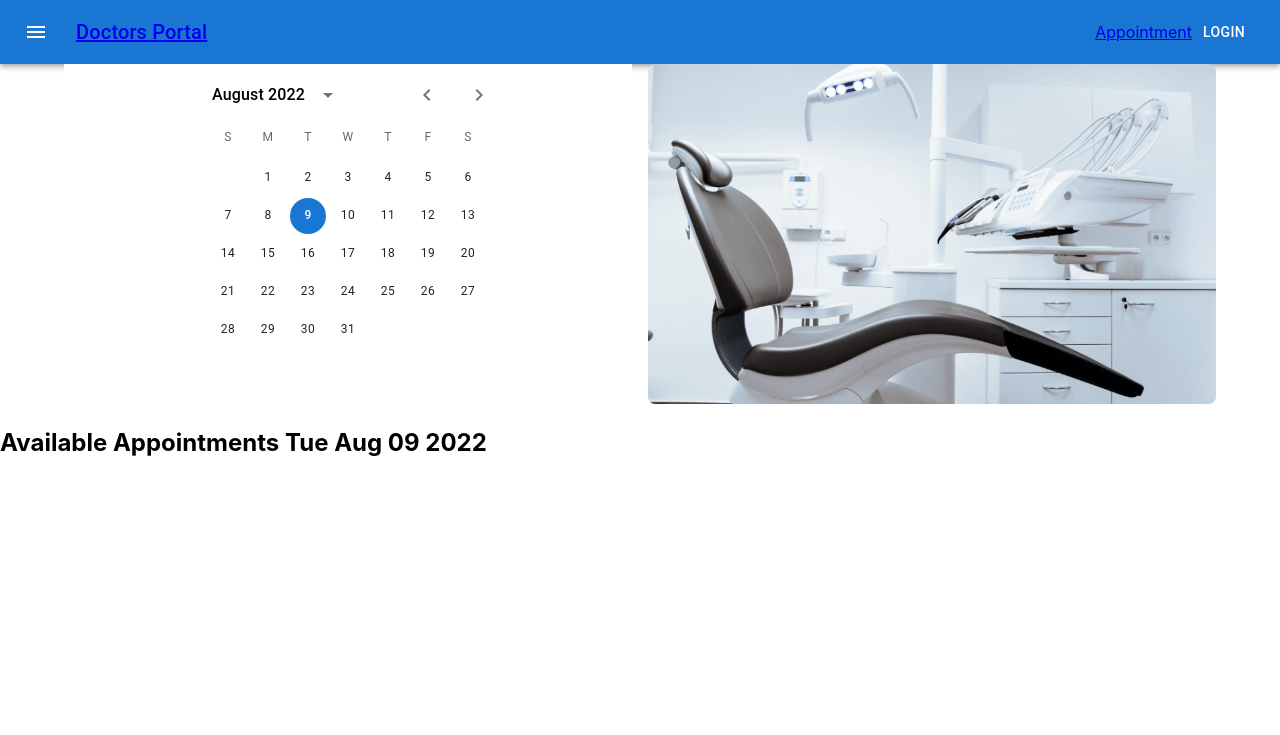
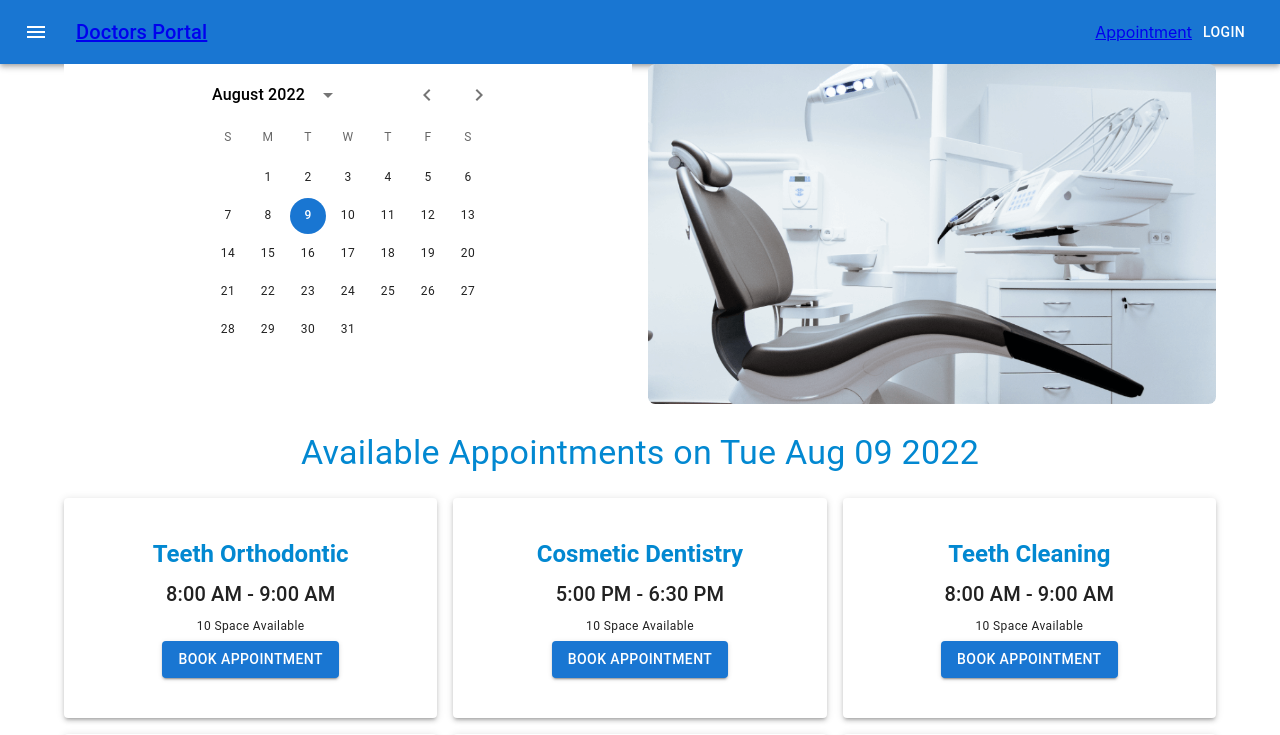
Before and after one commit to Foy5al/dazzling-smile-client-site, a React (Create React App) app: page /appointment in a window 1280 px wide. Shown: the top 735 px of the page. Built offline with nearby package versions, Linux system fonts and the light colour scheme.

Commit message:
appointment modal

```diff
--- a/src/Pages/Appointment/AvailableAppointments/AvailableAppointments.js
+++ b/src/Pages/Appointment/AvailableAppointments/AvailableAppointments.js
@@ -1,10 +1,60 @@
 import React from 'react';
+import { Container, Grid, Typography } from '@mui/material';
+import Booking from '../Booking/Booking';
 
+const bookings = [
+    {
+        id: 1,
+        name: 'Teeth Orthodontic',
+        time: '8:00 AM - 9:00 AM',
+        space: 10,
+    },
+    {
+        id: 2,
+        name: 'Cosmetic Dentistry',
+        time: '5:00 PM - 6:30 PM',
+        space: 10,
+    },
+    {
+        id: 3,
+        name: 'Teeth Cleaning',
+        time: '8:00 AM - 9:00 AM',
+        space: 10,
+    },
+    {
+        id: 4,
+        name: 'Cavity Protection',
+        time: '7:00 AM - 8:30 AM',
+        space: 10,
+    },
+    {
+        id: 5,
+        name: 'Teeth Orthodontic',
+        time: '8:00 AM - 9:00 AM',
+        space: 10,
+    },
+    {
+        id: 6,
+        name: 'Teeth Orthodontic',
+        time: '8:00 AM - 9:00 AM',
+        space: 10,
+    }
+]
 const AvailableAppointments = ({ date }) => {
     return (
-        <div>
-            <h2>Available Appointments {date.toDateString()}</h2>
-        </div>
+        <Container>
+            <Typography variant='h4' sx={{ color: 'info.main', my: 3, textAlign: 'center' }}>Available Appointments on {date.toDateString()}</Typography>
+
+            <Grid container spacing={2}>
+                {
+                    bookings.map(booking => <Booking
+                        key={booking.id}
+                        bookings={booking}
+                        date={date}
+                    />)
+                }
+            </Grid>
+        </Container>
     );
 };
 
--- /dev/null
+++ b/src/Pages/Appointment/Booking/Booking.js
@@ -0,0 +1,41 @@
+import React from 'react';
+import { Button, Grid, Paper, Typography } from '@mui/material';
+import BookingModal from '../BookingModal/BookingModal';
+
+const Booking = ({ bookings, date }) => {
+    const { name, time, space } = bookings;
+
+    const [openBooking, setOpenBooking] = React.useState(false);
+    const handleOpenBooking = () => setOpenBooking(true);
+    const handleBookingClose = () => setOpenBooking(false);
+    return (
+        <>
+            <Grid item xs={12} md={6} lg={4}>
+                <Paper elevation={3} sx={{ py: 5, textAlign: 'center' }}>
+
+                    <Typography variant='h5' gutterBottom component='div' sx={{ color: 'info.main', fontWeight: 600 }}>
+                        {name}
+                    </Typography>
+
+                    <Typography variant='h6' gutterBottom component='div'>
+                        {time}
+                    </Typography>
+
+                    <Typography variant='caption' display='block' gutterBottom >
+                        {space} Space Available
+                    </Typography>
+
+                    <Button onClick={handleOpenBooking} variant='contained'>Book Appointment</Button>
+                </Paper>
+            </Grid>
+            <BookingModal
+                booking={bookings}
+                openBooking={openBooking}
+                handleBookingClose={handleBookingClose}
+                date={date}
+            />
+        </>
+    );
+};
+
+export default Booking;
--- /dev/null
+++ b/src/Pages/Appointment/BookingModal/BookingModal.js
@@ -0,0 +1,73 @@
+import React from 'react';
+import { Button, Fade, Modal, TextField, Typography } from '@mui/material';
+import { Box } from '@mui/system';
+import Backdrop from '@mui/material/Backdrop';
+
+const style = {
+    position: 'absolute',
+    top: '50%',
+    left: '50%',
+    transform: 'translate(-50%, -50%)',
+    width: 400,
+    bgcolor: 'white',
+    border: '2px solid #5CE7ED',
+    borderRadius: 2,
+    boxShadow: 24,
+    p: 4,
+    textAlign: 'center',
+};
+
+const BookingModal = ({ openBooking, handleBookingClose, booking, date }) => {
+    const { name, time, space } = booking;
+    const handleBookingSubmit = e => {
+        alert('submitting');
+
+        //collect data
+        handleBookingClose();
+        e.preventDefault();
+    }
+    return (
+        <Modal
+            aria-labelledby="transition-modal-title"
+            aria-describedby="transition-modal-description"
+            open={openBooking}
+            onClose={handleBookingClose}
+            closeAfterTransition
+            BackdropComponent={Backdrop}
+            BackdropProps={{
+                timeout: 500,
+            }}
+        >
+            <Fade in={openBooking}>
+                <Box sx={style}>
+                    <Typography id="transition-modal-title" variant="h5" component="h2">
+                        {name}
+                    </Typography>
+
+                    <form onSubmit={handleBookingSubmit}>
+                        <TextField sx={{ width: '90%', m: 1 }}
+                            disabled
+                            defaultValue={date.toDateString()}
+                            id="outlined-basic" label="Booking Date" variant="outlined" />
+
+                        <TextField sx={{ width: '90%', m: 1 }} id="outlined-basic" label="Your Name" variant="outlined"
+                        />
+
+                        <TextField sx={{ width: '90%', m: 1 }} id="outlined-basic" label="Email"
+                            variant="outlined" />
+
+                        <TextField sx={{ width: '90%', m: 1 }} id="outlined-basic" label="Phone no"
+                            variant="outlined" />
+
+                        <Button
+                            type='submit'
+                            variant='contained'>Book Now</Button>
+                    </form>
+                </Box>
+            </Fade>
+        </Modal>
+
+    );
+};
+
+export default BookingModal;
```
